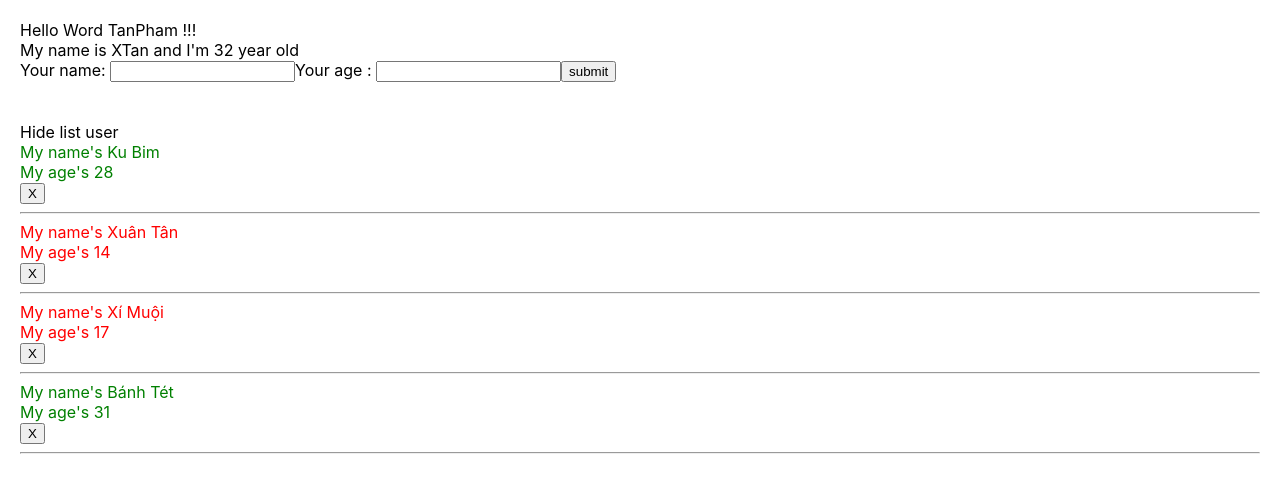
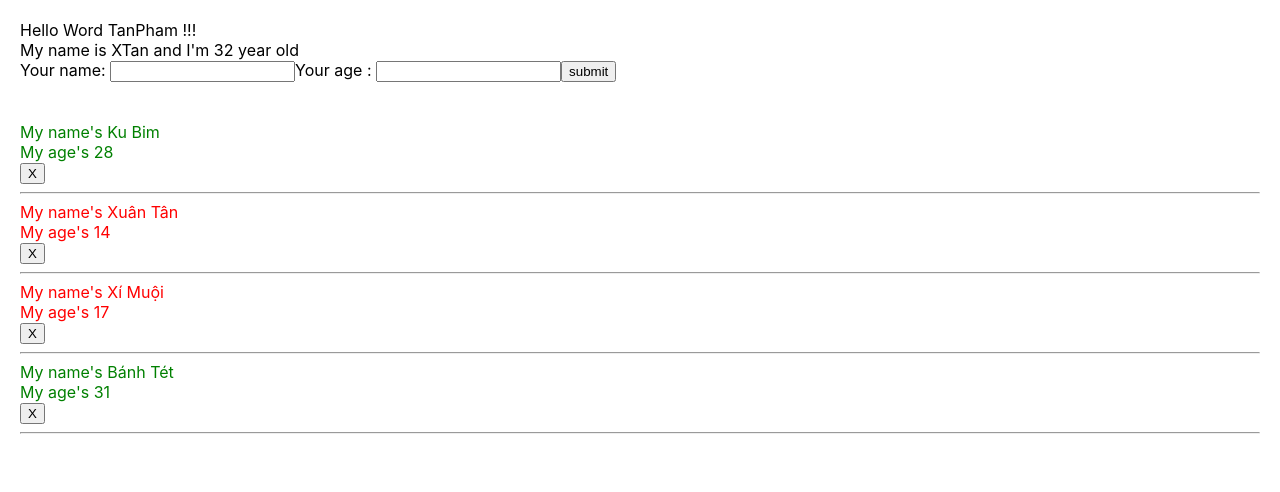
Before and after one commit to TanPham2808/ReactJS_Learning, a React (Create React App) app: page / in a window 1280 px wide. Shown: the top 492 px of the page. Built offline with nearby package versions, Linux system fonts and the light colour scheme.

Commit message:
Video #34: Chuyển đổi Class Component thành 1 function Component

```diff
--- a/src/component/DisplayInfo.js
+++ b/src/component/DisplayInfo.js
@@ -1,37 +1,43 @@
 import React from "react";
 import './DisplayInfo.scss';
 
-class DisplayInfo extends React.Component {
+// class DisplayInfo extends React.Component {
 
-    // Cách viết chuẩn đối với Class
-    constructor(props) {
+//     render() {
+//         // Sử dụng Destructuring
+//         const { listUser } = this.props; // object
+//         return (
+//             // Nên có 1 class cha bọc ngoài để viết scss cho dễ
+//             <div className="display-info-container">
+//                 {true &&
+//                     <>
+//                         {listUser.map((user) => {
+//                             return (
+//                                 <div key={user.id} className={user.age > 18 ? "green" : "red"}>
+//                                     <div>
+//                                         <div>My name's {user.name}</div>
+//                                         <div>My age's {user.age}</div>
+//                                     </div>
+//                                     <div>
+//                                         <button onClick={() => { this.props.handleDeleteUser(user.id) }}>X</button>
+//                                     </div>
+//                                     <hr />
+//                                 </div>
+//                             )
+//                         })}
+//                     </>
+//                 }
+//             </div>
+//         )
+//     }
+// }
 
-        // Component con sẽ nhận đầy đủ props của thằng cha truyền xuống
-        super(props);
+const DisplayInfo = (props) => {
+    const { listUser } = props; // object
 
-        // Khởi tạo state cho 1 component
-        this.state = {
-            isShowListUser: true
-        }
-    }
-
-    handleShowHide = () => {
-        this.setState({
-            isShowListUser: !this.state.isShowListUser
-        })
-    }
-
-    render() {
-        // Sử dụng Destructuring
-        const { listUser } = this.props; // object
     return (
-            // Nên có 1 class cha bọc ngoài để viết scss cho dễ
         <div className="display-info-container">
-                <div>
-                    <span onClick={() => { this.handleShowHide() }}>{this.state.isShowListUser ? "Hide list user" : "Show list user"} </span>
-                </div>
-
-                {this.state.isShowListUser &&
+            {true &&
                 <>
                     {listUser.map((user) => {
                         return (
@@ -41,7 +47,7 @@
                                     <div>My age's {user.age}</div>
                                 </div>
                                 <div>
-                                        <button onClick={() => { this.props.handleDeleteUser(user.id) }}>X</button>
+                                    <button onClick={() => { props.handleDeleteUser(user.id) }}>X</button>
                                 </div>
                                 <hr />
                             </div>
@@ -51,7 +57,7 @@
             }
         </div>
     )
-    }
+
 }
 
 export default DisplayInfo
```
Lines whose indentation alone changed are shown as unchanged.
